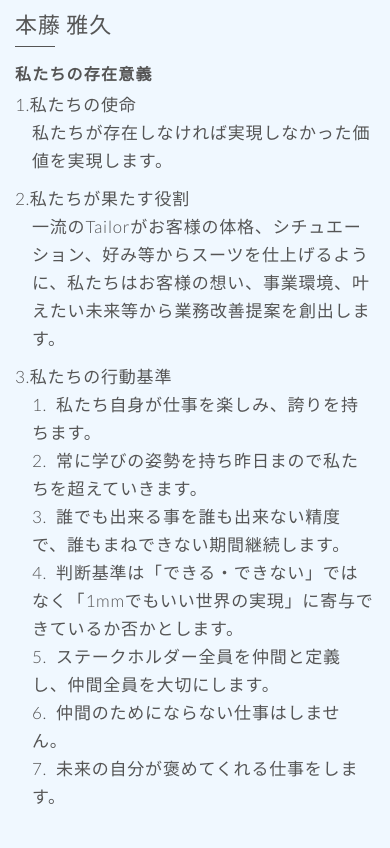
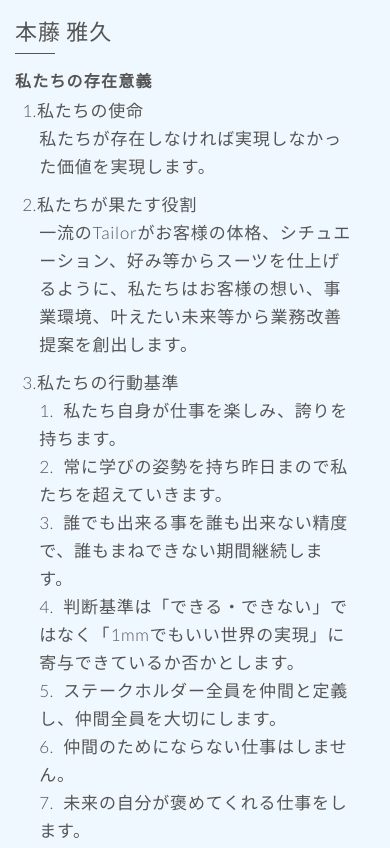
Before and after one commit to Hondo-Masahisa/strategy_works, a plain HTML site: page index.html in a window 390 px wide. Shown: the part 852-1700 px from the top of the page. Drawn offline with Linux system fonts and the light colour scheme; files whose address does not match are found by name.

Commit message:
Update style.css

```diff
--- a/assets/css/style.css
+++ b/assets/css/style.css
@@ -385,7 +385,11 @@ h3.subtitle:before {
 .about-text {
     margin-top: -4%;
 }
-
+@media screen and (max-width: 480px) {
+    .about-text {
+        margin-top: 0%;
+    }
+}
 
 .about-text h2 {
     margin-bottom: 0px;
@@ -422,6 +426,21 @@ h3.subtitle:before {
   padding-left: 1em;
   text-indent: -1em;
  }
+
+@media screen and (max-width: 480px) {
+    .list1 {
+        margin-left: 2%;
+        margin-right: 5%;
+    }
+    .list2 {
+        margin-left: 2%;
+        margin-right: 5%;
+    }
+    .list3 {
+        margin-left: 2%;
+        margin-right: 5%;
+    }
+}
 
 .me-image img {
     height: 50%;
```
